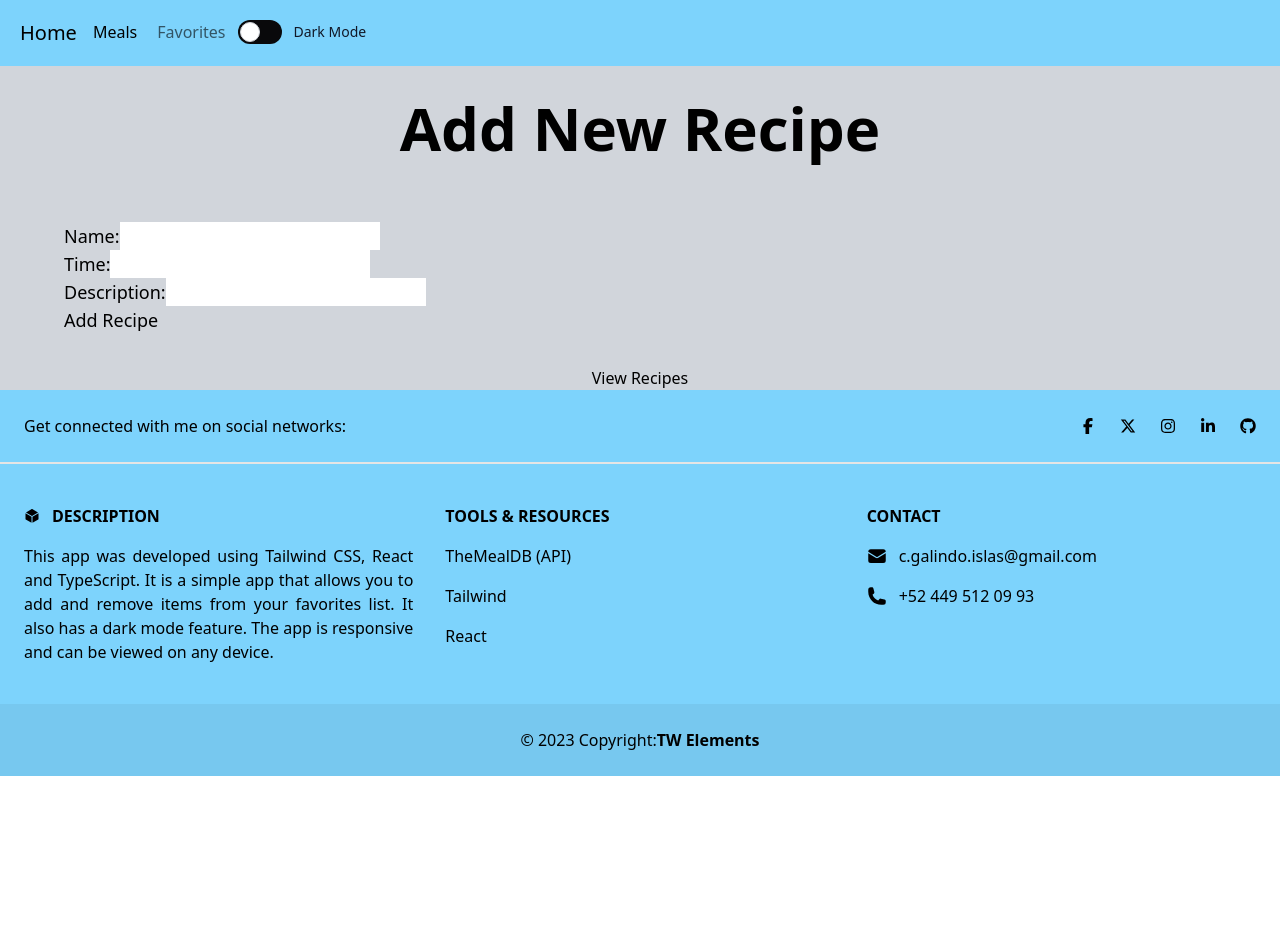
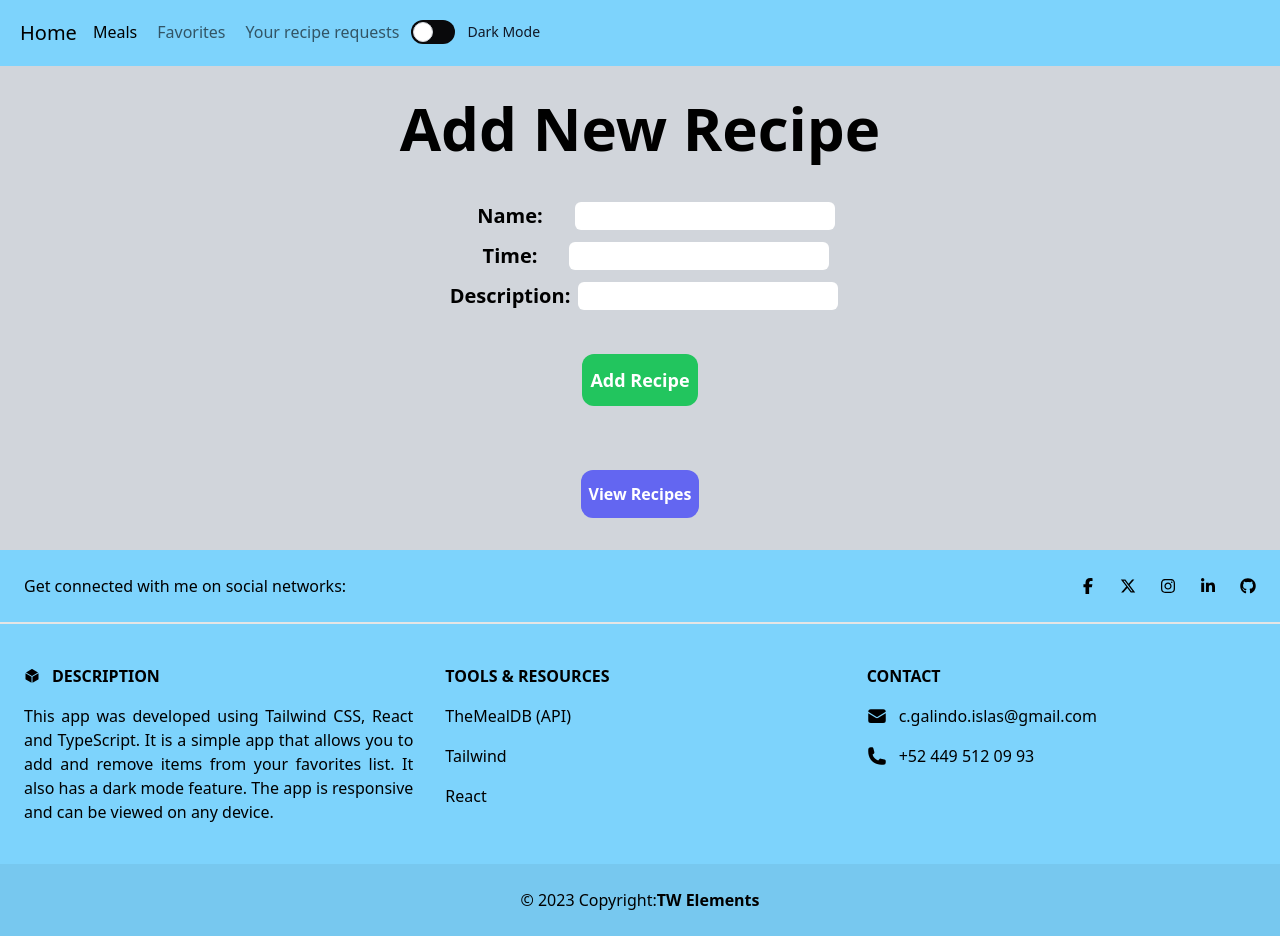
Before and after one commit to CarlosGal19/Site-React-Recipes, a React (Vite) app: page /your-recipes in a window 1280 px wide. Both pictures are taken after a click on the button "Add New Recipe". Before the commit the page ends 800 px from the top, so only its background shows below. Built offline with nearby package versions, Linux system fonts and the light colour scheme.

Commit message:
feat: add recipe requests with form

```diff
--- a/src/components/Header.tsx
+++ b/src/components/Header.tsx
@@ -72,6 +72,15 @@ const Header: React.FC = () => {
                                 data-twe-nav-link-ref
                             >Favorites</a>
                         </li>
+                        <li
+                            className="mb-4 ps-2 lg:mb-0 lg:pe-1 lg:ps-0"
+                            data-twe-nav-item-ref>
+                            <a
+                                className="p-0 text-black/60 transition duration-200 hover:text-black/80 hover:ease-in-out focus:text-black/80 active:text-black/80 motion-reduce:transition-none dark:text-white/60 dark:hover:text-white/80 dark:focus:text-white/80 dark:active:text-white/80 lg:px-2"
+                                href="/your-recipes"
+                                data-twe-nav-link-ref
+                            >Your recipe requests</a>
+                        </li>
                         <li>
                             <label className="inline-flex items-center cursor-pointer">
                                 <input
--- a/src/components/Meals.tsx
+++ b/src/components/Meals.tsx
@@ -30,7 +30,7 @@ function Meals() {
         <h1 className='py-8 font-bold text-6xl dark:text-slate-100'>Meal categories:</h1>
         {
           loading ? <p>Loading...</p> :
-              <ul className='grid grid-cols-1 sm:grid-cols-2 md:grid-cols-3 gap-4 '>
+              <ul className='grid grid-cols-1 sm:grid-cols-2 md:grid-cols-3 gap-4'>
                 {meals.map((meal: Meal) => (
                   <li key={meal.idCategory} className='p-4 rounded-lg shadow-md flex-col justify-center items-center bg-indigo-200 dark:bg-zinc-700'>
                     <img src={meal.strCategoryThumb} alt={meal.strCategory} className='py-4 mx-auto'/>
--- a/src/components/YourRecipes.tsx
+++ b/src/components/YourRecipes.tsx
@@ -1,6 +1,7 @@
 import { useState, ChangeEvent, useEffect } from "react";
 
 interface Recipe {
+  id: number;
   name: string;
   time: string;
   description: string;
@@ -9,7 +10,7 @@ interface Recipe {
 function YourRecipes() {
   const [isEditting, setIsEditting] = useState<boolean>(false);
   const [recipes, setRecipes] = useState<Recipe[]>([]);
-  const [nuevoRecipe, setNuevoRecipe] = useState<Recipe>({ name: '', time: '', description: '' });
+  const [nuevoRecipe, setNuevoRecipe] = useState<Recipe>({ id: 0, name: '', time: '', description: '' });
 
   const nuevoRecipeChange = (e: ChangeEvent<HTMLInputElement>) => {
     const { name, value } = e.target;
@@ -20,25 +21,23 @@ function YourRecipes() {
   };
 
   useEffect(() => {
-    function getLocal() {
+    const getLocal = () => {
       const storedRecipes = localStorage.getItem("yourRecipes");
-      if (storedRecipes === undefined || storedRecipes === null) {
-        setRecipes([]);
-        return;
+      if (storedRecipes) {
+        setRecipes(JSON.parse(storedRecipes));
       }
-      setRecipes(JSON.parse(storedRecipes));
     }
     getLocal();
   }, []);
 
   const handleAgregarRecipe = () => {
     if (nuevoRecipe.name && nuevoRecipe.time && nuevoRecipe.description) {
-      const updatedRecipes = [...recipes, nuevoRecipe];
+      const updatedRecipes = [...recipes, { ...nuevoRecipe, id: Date.now() }];
       setRecipes(updatedRecipes);
       localStorage.setItem("yourRecipes", JSON.stringify(updatedRecipes));
-      setNuevoRecipe({ name: '', time: '', description: '' });
+      setNuevoRecipe({ id: 0, name: '', time: '', description: '' });
+      console.log('Recipe added:', nuevoRecipe);
     }
-
     setIsEditting(false);
   };
 
@@ -50,60 +49,66 @@ function YourRecipes() {
     setIsEditting(false);
   };
 
+  const handleRemove = (id: number) => {
+    const updatedRecipes = recipes.filter(recipe => recipe.id !== id);
+    localStorage.setItem("yourRecipes", JSON.stringify(updatedRecipes));
+    setRecipes(updatedRecipes);
+  }
+
   return (
-    <div className="Index">
+    <div className="w-5/6 mx-auto">
       <div className="inner-container">
-        <style>
-          {`
-            .recipe-box {
-              border: 1px solid #ccc;
-              border-radius: 8px;
-              padding: 16px;
-              margin: 16px 0;
-              background-color: #f9f9f9;
-              box-shadow: 0 2px 4px rgba(0, 0, 0, 0.1);
-            }
-          `}
-        </style>
         <div className="text-center">
           {!isEditting && (
-            <h1 className="mt-8 font-bold text-6xl dark:text-slate-100">Your Recipes: (in revision)</h1>
+            <h1 className="mt-8 font-bold text-6xl dark:text-slate-100 my-8">Your Recipes:</h1>
           )}
           {isEditting ? (
             <div>
               <h2 className="dark:text-slate-100 text-6xl font-bold py-8">Add New Recipe</h2>
-              <form className="text-lg text-justify px-16 py-8 dark:text-slate-100">
-                <label>
+              <div>
+                <form className="text-lg px-16 text-center">
+                  <div className="my-3">
+                    <label className="dark:text-slate-100 text-xl font-bold mx-8">
                       Name:
-                  <input type="text" name="name" value={nuevoRecipe.name} onChange={nuevoRecipeChange} />
                     </label>
-                <br />
-                <label>
+                    <input type="text" name="name" className="rounded-md" value={nuevoRecipe.name} onChange={nuevoRecipeChange} />
+                  </div>
+                  <div className="my-3">
+                    <label className="dark:text-slate-100 text-xl font-bold mx-8">
                       Time:
-                  <input type="text" name="time" value={nuevoRecipe.time} onChange={nuevoRecipeChange} />
                     </label>
-                <br />
-                <label>
+                    <input type="text" name="time" className="rounded-md" value={nuevoRecipe.time} onChange={nuevoRecipeChange} />
+                  </div>
+                  <div className="my-3">
+                    <label className="dark:text-slate-100 text-xl font-bold mx-2">
                       Description:
-                  <input type="text" name="description" value={nuevoRecipe.description} onChange={nuevoRecipeChange} />
                     </label>
-                <br />
-                <button type="button" onClick={handleAgregarRecipe}>Add Recipe</button>
+                    <input type="text" name="description" className="rounded-md" value={nuevoRecipe.description} onChange={nuevoRecipeChange} />
+                  </div>
+                  <button type="button" onClick={handleAgregarRecipe} className="my-8 py-3 bg-green-500 hover:bg-green-700 px-2 rounded-xl text-white font-bold">Add Recipe</button>
                 </form>
-              <button type="button" onClick={handleViewRecipes}>View Recipes</button>
+              </div>
+              <button type="button" className="my-8 py-3 bg-indigo-500 hover:bg-indigo-700 px-2 rounded-xl text-white font-bold" onClick={handleViewRecipes}>View Recipes</button>
             </div>
           ) : (
             <div>
-              <ul>
-                {recipes && recipes.map((recipe, index) => (
-                  <li key={index} className="recipe-box">
-                    <h2>{recipe.name}</h2>
-                    <p>{recipe.time}</p>
-                    <p>{recipe.description}</p>
+              {recipes.length > 0 ? (
+                <ul className='grid grid-cols-1 sm:grid-cols-2 md:grid-cols-3 gap-4'>
+                  {recipes.map((recipe) => (
+                    <li key={recipe.id} className='p-4 rounded-lg shadow-md flex-col justify-center items-center bg-indigo-200 dark:bg-zinc-700'>
+                      <h2 className="dark:text-slate-100 font-bold text-3xl my-6">{recipe.name}</h2>
+                      <p className="dark:text-slate-100 text-xl my-4">{recipe.time}</p>
+                      <p className="dark:text-slate-100 text-xl my-4">{recipe.description}</p>
+                      <button id={`${recipe.id}`} className="text-slate-100 font-bold rounded-xl bg-red-500 hover:bg-red-700 px-4 py-2" onClick={() => handleRemove(recipe.id)}>Remove</button>
                     </li>
                   ))}
                 </ul>
-              <button type="button" onClick={handleEdit}>Add New Recipe</button>
+              ) : (
+                <div className="flex justify-center items-center h-96">
+                  <h2 className="text-4xl font-bold text-center dark:text-slate-100 my-12">There’s no recipe requests</h2>
+                </div>
+              )}
+              <button type="button" onClick={handleEdit} className="my-8 py-3 bg-indigo-500 hover:bg-indigo-700 px-2 rounded-xl text-white font-bold">Add New Recipe</button>
             </div>
           )}
         </div>
```
Lines whose indentation alone changed are shown as unchanged.
